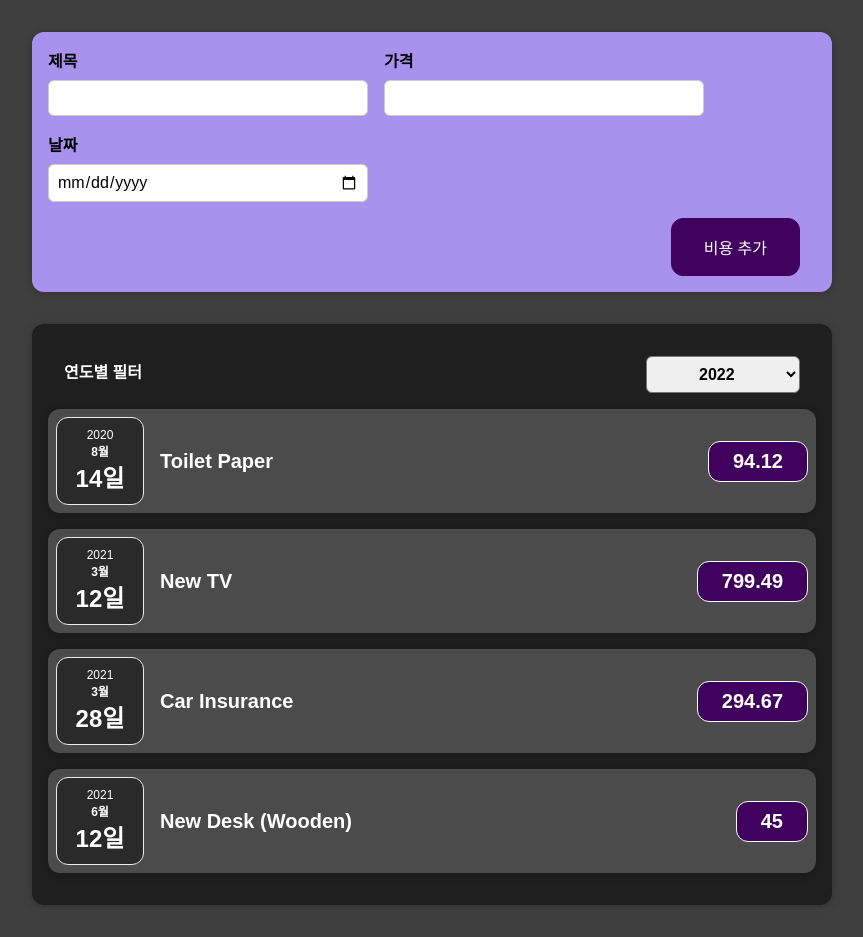
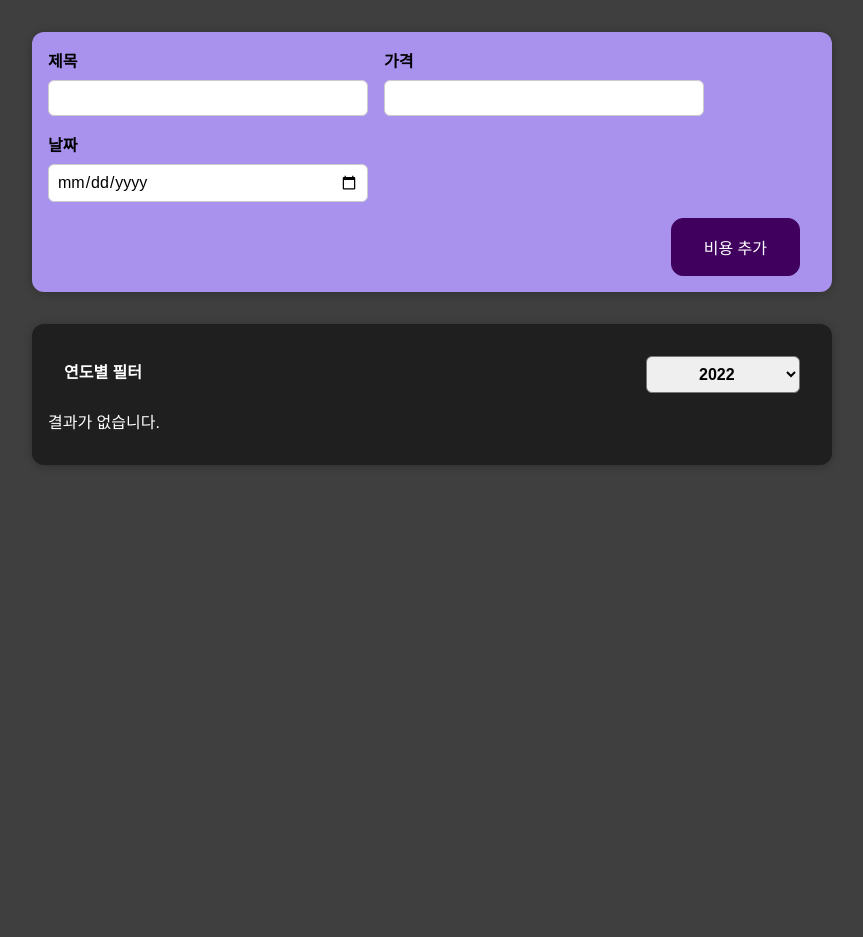
Before and after one commit to Everylisy/complete-react-basics, a React (Create React App) app in the folder 01-expense-tracker/: page / in a window 1280 px wide. Shown: the whole page, without its empty margins (208-1071 px from the left). After the commit the page ends 800 px from the top, so only its background shows below. Built offline with nearby package versions, Linux system fonts and the light colour scheme; a web font is replaced by a local one.

Commit message:
feat: 선택한 연도의 비용을 조건부로 보여주는 기능 구현

```diff
--- a/01-expense-tracker/src/components/Expenses/Expenses.js
+++ b/01-expense-tracker/src/components/Expenses/Expenses.js
@@ -12,6 +12,23 @@ function Expenses({ items }) {
     setInputYear(year);
   };
 
+  const filteringItems = items.filter((expense) => {
+    return expense.date.getFullYear().toString() === inputYear;
+  });
+
+  let renderExpenses = <p>결과가 없습니다.</p>;
+
+  if (filteringItems.length > 0) {
+    renderExpenses = filteringItems.map((expense) => (
+      <ExpenseItem
+        title={expense.title}
+        amount={expense.amount}
+        date={expense.date}
+        key={expense.id}
+      />
+    ));
+  }
+
   return (
     <>
       <Card className="expenses">
@@ -19,14 +36,7 @@ function Expenses({ items }) {
           selectedYear={inputYear}
           onYearFilter={yearValueHandler}
         />
-        {items.map((expense) => (
-          <ExpenseItem
-            title={expense.title}
-            amount={expense.amount}
-            date={expense.date}
-            key={expense.id}
-          />
-        ))}
+        {renderExpenses}
       </Card>
     </>
   );
--- a/01-expense-tracker/src/style/Expenses.css
+++ b/01-expense-tracker/src/style/Expenses.css
@@ -5,3 +5,7 @@
   width: 50rem;
   max-width: 95%;
 }
+
+.expenses p {
+  color: white;
+}
```
